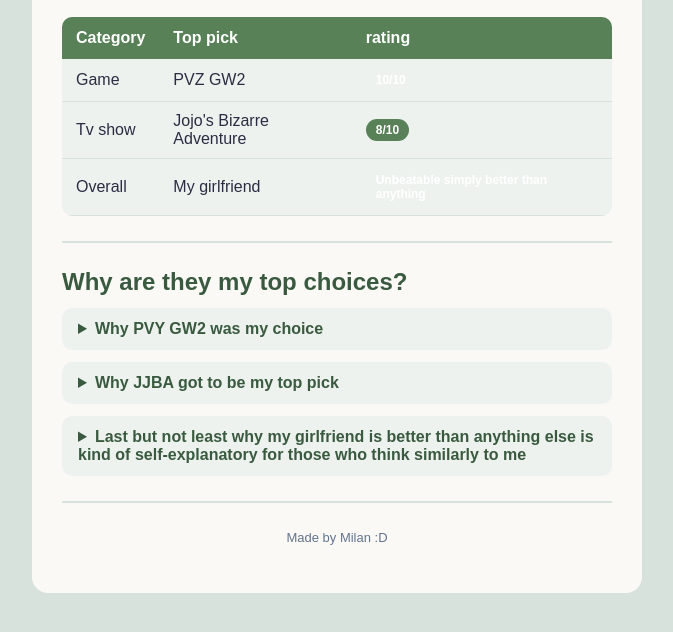
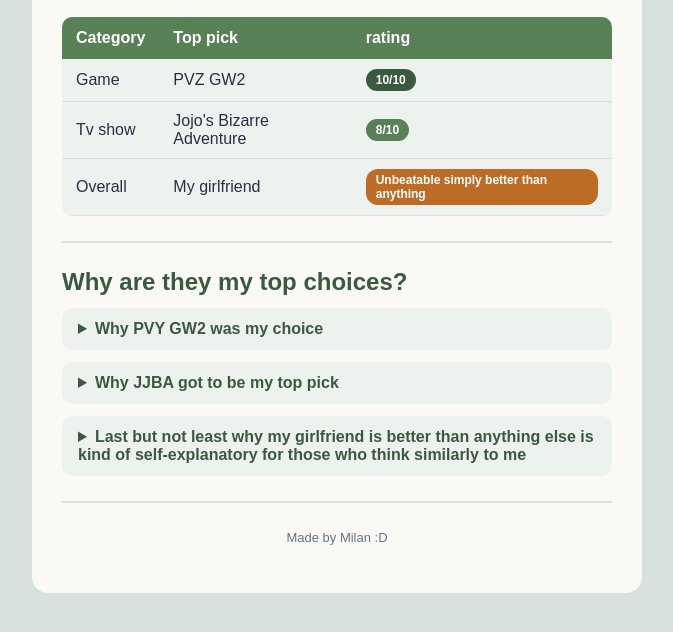
Before and after one commit to tvranidlarp/my-first-project, a plain HTML site: page favoritestuff.html in a window 1280 px wide. Shown: the part 260-892 px from the top of the page, without its empty margins (303-976 px from the left). Drawn offline with Linux system fonts and the light colour scheme.

Commit message:
Fix CSS background color declarations
Updated .ten and .unbeatable rules to use the valid `background-color` property with the intended hex colors.

```diff
--- a/style.css
+++ b/style.css
@@ -80,6 +80,6 @@ footer{ text-align:center;
 font-size:13px;
 color:#64748B;
 margin-top:20px;}
-.ten{background: color #3a5a40;}
+.ten{background-color:  #3a5a40;}
 .tuff{background-color: #588157;}
-.unbeatable{background: color #bc6c25;}
+.unbeatable{background-color:  #bc6c25;}
```
